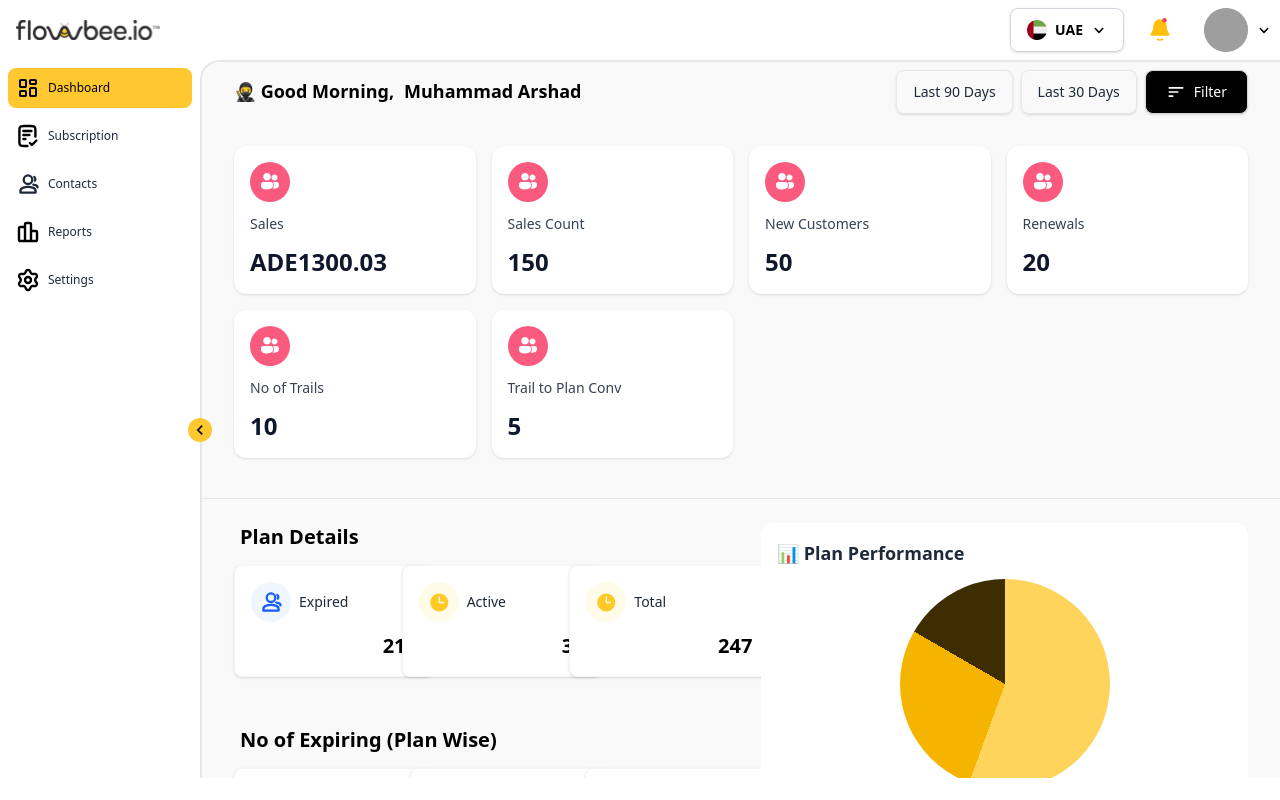
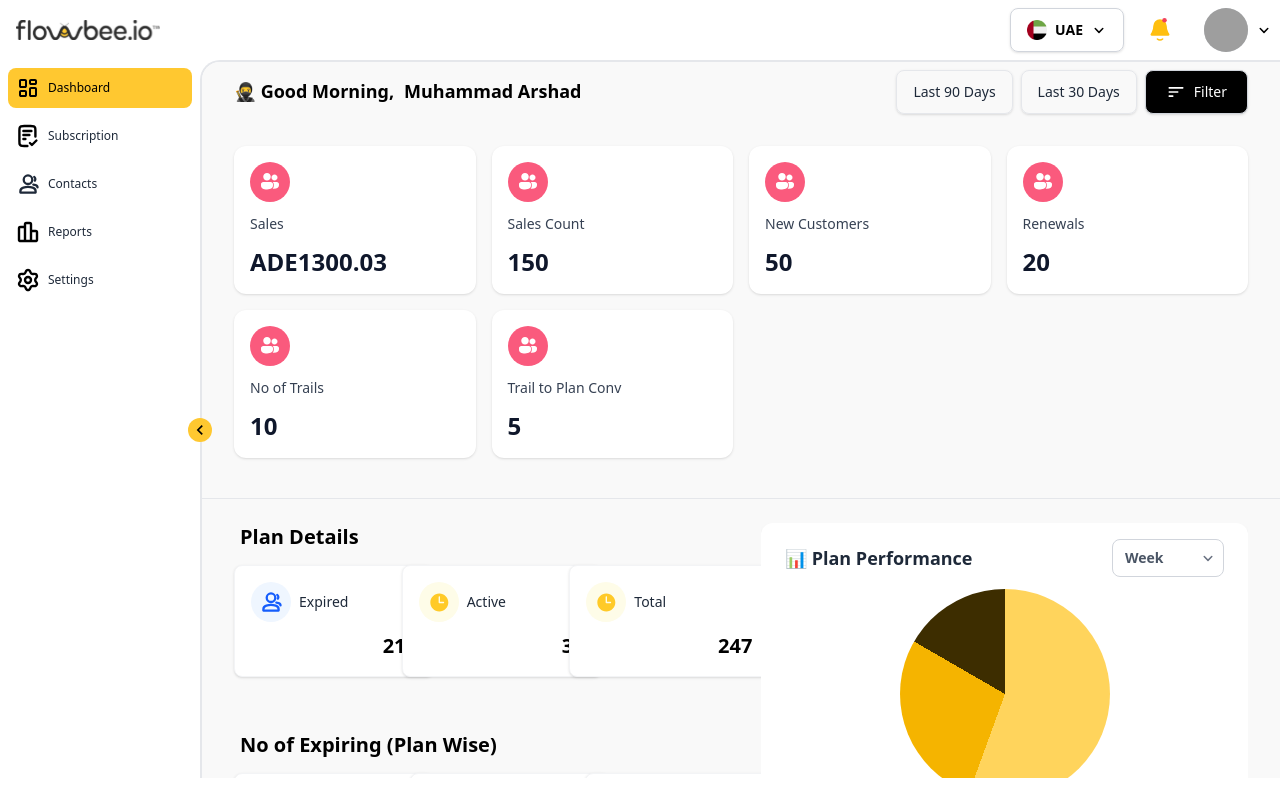
Before and after one commit to ftsalman/flowbee-admin, a React (Vite) app: page /dashboard in a window 1280 px wide. Built offline with nearby package versions, Linux system fonts and the light colour scheme; grey boxes are pictures that could not be loaded.

Commit message:
ALL-sections UI

```diff
--- a/src/Components/dashboard-layouts/Navbar.jsx
+++ b/src/Components/dashboard-layouts/Navbar.jsx
@@ -40,6 +40,7 @@ const Navbar = () => {
       <div className="w-full h-[60px] flex-shrink-0  py-3 flex items-center justify-between gap-4 border-b-2 md:border-b-0 border-gray-200 bg-white">
         <div className="flex items-center gap-2 px-4">
          {/* <NavHamburger /> */}
+         {/* <NavHamburger/> */}
 
           <img
             src="/public/svg/brand-logo/logo-flowbe-secondary.svg"
--- a/src/Components/dashboard/PlanChartSection.jsx
+++ b/src/Components/dashboard/PlanChartSection.jsx
@@ -1,8 +1,28 @@
-import React from "react";
+import React, { useState } from "react";
 import CardContainer from "../../ui/CardContainer";
 import Emptyblocks from "../../ui/Emptyblocks";
+import { IconCheverontDown } from "../../assets/icons/InterfaceIcons";
 
-const PlanChartSection = ({ data = {}, isLoading = true }) => {
+// Sample modes and labels
+const GRAPH_MODES = [
+  { label: "Week", value: "week" },
+  { label: "Month", value: "month" },
+  { label: " Year", value: "year" },
+];
+
+const GRAPH_LABELS = {
+  week: "Week",
+  month: "Month",
+  year: "This Year",
+};
+
+const PlanChartSection = ({
+  data = {},
+  isLoading = false,
+  onFetchData = () => {},
+}) => {
+  const [graphMode, setGraphMode] = useState("");
+
   const starter = data?.STARTER || 0;
   const smart = data?.SMART || 0;
   const pro = data?.PRO || 0;
@@ -23,9 +43,30 @@ const PlanChartSection = ({ data = {}, isLoading = true }) => {
 
   return (
     <CardContainer className="min-h-[2rem] flex flex-col items-center shadow-md justify-center gap-3">
-      <h2 className="text-lg self-start flex-grow font-bold text-gray-800">
-        📊 Plan Performance
-      </h2>
+      <div className="w-full flex justify-between items-center px-2">
+        <h2 className="text-lg font-bold text-gray-800">📊 Plan Performance</h2>
+
+        {/* Date Mode Selector */}
+        <div className="relative min-w-[10px]">
+          <select
+            className="appearance-none w-[7rem]  text-gray-600 font-semibold outline-0 px-3 py-2 pr-8 rounded-lg border  border-gray-300 text-sm"
+            value={graphMode}
+            onChange={({ target: { value } }) => {
+              setGraphMode(value);
+              // onFetchData(value, "graph-loading-meta");
+            }}
+          >
+            {GRAPH_MODES.map((mode) => (
+              <option key={mode.value} value={mode.value}>
+                {mode.label}
+              </option>
+            ))}
+          </select>
+          <div className="pointer-events-none absolute inset-y-0 right-2 flex items-center text-gray-500">
+            <IconCheverontDown />
+          </div>
+        </div>
+      </div>
 
       {isLoading ? (
         <div className="w-full h-full rounded-xl animate-pulse bg-gray-200"></div>
@@ -33,38 +74,33 @@ const PlanChartSection = ({ data = {}, isLoading = true }) => {
         <Emptyblocks />
       ) : (
         <>
-          <div className="size-[210px] rounded-full" style={pieChartStyle}></div>
+          <div
+            className="size-[210px] rounded-full"
+            style={pieChartStyle}
+          ></div>
 
-          <div className="h-fit p-4 w-full flex items-center gap-2 flex-wrap divide-gray-200   shadow-gray-50 border-gray-50">
-            <div className="flex flex-col gap-2 flex-grow items-center justify-center">
-              <div className="flex items-center gap-2">
-                <div className="size-5 rounded-md bg-[#F5B400]"></div>
-                <p className="line-clamp-1 text-sm text-gray-800">Starter</p>
+          <div className="h-fit p-4 w-full flex items-center gap-2 flex-wrap divide-gray-200">
+            {[
+              { label: "Starter", value: starter, color: "#FFD45C" },
+              { label: "Smart", value: smart, color: "#F5B400" },
+              { label: "Pro", value: pro, color: "#3D2D00" },
+            ].map(({ label, value, color }) => (
+              <div
+                key={label}
+                className="flex flex-col gap-2 flex-grow items-center justify-center"
+              >
+                <div className="flex items-center gap-2">
+                  <div
+                    className="size-5 rounded-md"
+                    style={{ backgroundColor: color }}
+                  ></div>
+                  <p className="text-sm text-gray-800">{label}</p>
+                </div>
+                <p className="text-lg font-semibold text-gray-800">
+                  {((value / total) * 100).toFixed(0)}%
+                </p>
               </div>
-              <p className="text-lg font-semibold text-gray-800">
-                {((starter / total) * 100).toFixed(0)}%
-              </p>
-            </div>
-
-            <div className="flex flex-col gap-2 flex-grow items-center justify-center">
-              <div className="flex items-center gap-2">
-                <div className="size-5 rounded-md bg-[#F5B400]"></div>
-                <p className="line-clamp-1 text-sm text-gray-800">Smart</p>
-              </div>
-              <p className="text-lg font-semibold text-gray-800">
-                {((smart / total) * 100).toFixed(0)}%
-              </p>
-            </div>
-
-            <div className="flex flex-col gap-2 flex-grow items-center justify-center">
-              <div className="flex items-center gap-2">
-                <div className="size-5 rounded-md bg-[#3D2D00]"></div>
-                <p className="line-clamp-1 text-sm text-gray-800">Pro</p>
-              </div>
-              <p className="text-lg font-semibold text-gray-800">
-                {((pro / total) * 100).toFixed(0)}%
-              </p>
-            </div>
+            ))}
           </div>
         </>
       )}
```
